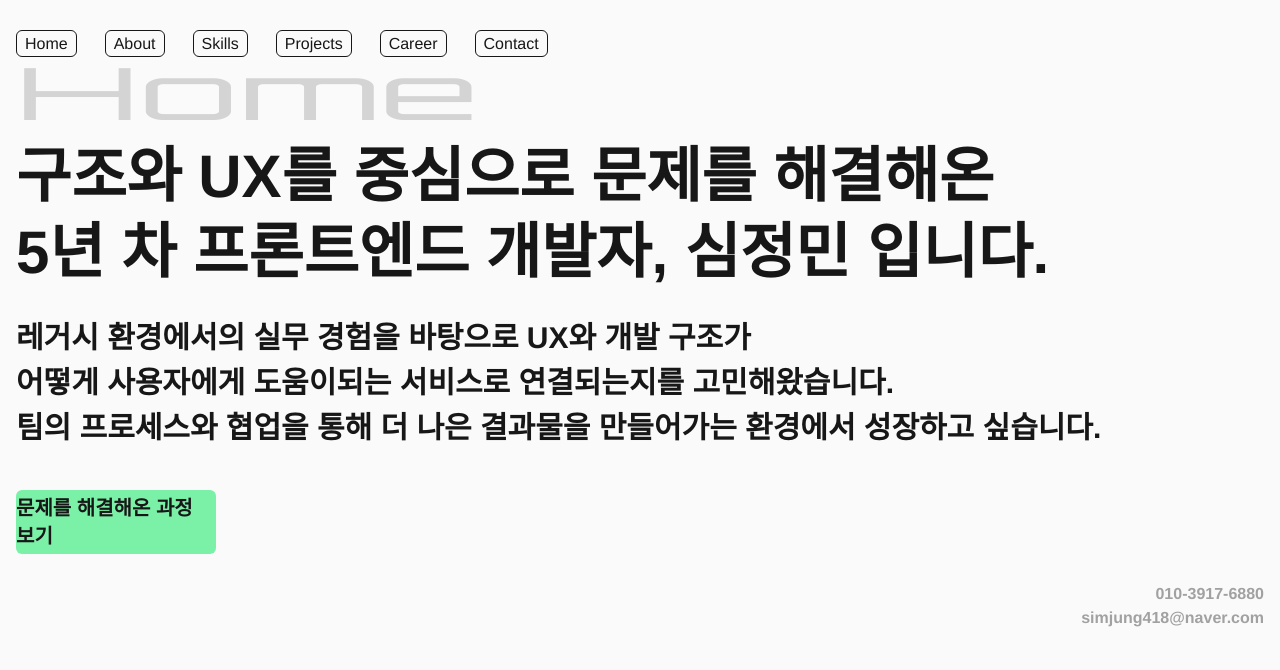
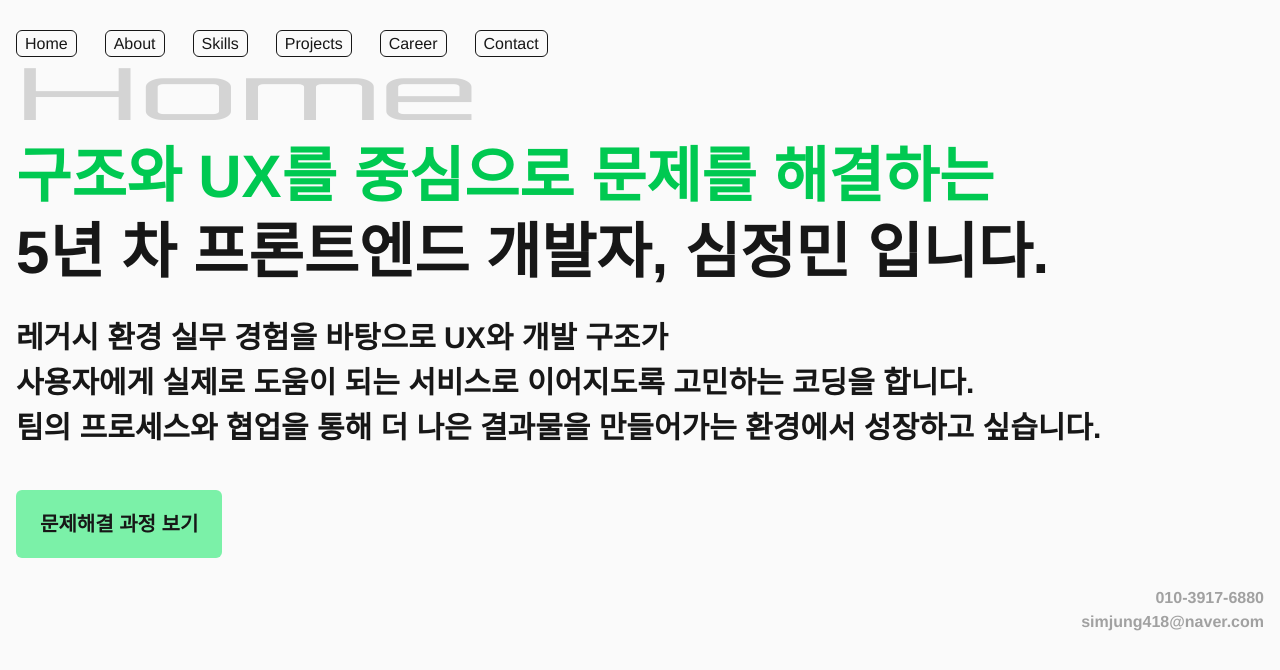
Before and after one commit to simjung418/portfolio-2025, a Next.js app: page / in a window 1280 px wide. Shown: the top 670 px of the page. Built offline with nearby package versions, Linux system fonts and the light colour scheme.

Commit message:
docs: Hero 텍스트 최종

```diff
--- a/app/page.tsx
+++ b/app/page.tsx
@@ -10,13 +10,13 @@ export default function Home() {
   return (
     <>
       <ClientTitleSetter pageTitle="Home" />
-      <h2>구조와 UX를 중심으로 문제를 해결해온</h2>
+      <h2 className="text-green-500">구조와 UX를 중심으로 문제를 해결하는</h2>
       <h2>5년 차 프론트엔드 개발자, 심정민 입니다.</h2>
-      <p className="mt-4 font-semibold sm:mt-8 sm:text-3xl text-md sm:leading-normal">레거시 환경에서의 실무 경험을 바탕으로 UX와 개발 구조가</p>
-      <p className="font-semibold sm:text-3xl text-md sm:leading-normal">어떻게 사용자에게 도움이되는 서비스로 연결되는지를 고민해왔습니다.</p>
+      <p className="mt-4 font-semibold sm:mt-8 sm:text-3xl text-md sm:leading-normal">레거시 환경 실무 경험을 바탕으로 UX와 개발 구조가</p>
+      <p className="font-semibold sm:text-3xl text-md sm:leading-normal">사용자에게 실제로 <strong className="font-black">도움이 되는 서비스로 이어지도록</strong> 고민하는 코딩을 합니다.</p>
       <p className="font-semibold sm:text-3xl text-md sm:leading-normal">팀의 프로세스와 협업을 통해 더 나은 결과물을 만들어가는 환경에서 성장하고 싶습니다.</p>
-      <Link href="/career" className="flex items-center justify-center w-50 h-16 mt-10 text-xl font-semibold transition-colors bg-green-300 rounded-md hover:bg-green-400">
-        문제를 해결해온 과정 보기
+      <Link href="/career" className="inline-flex items-center justify-center px-6 py-5 mt-10 text-xl font-bold transition-colors bg-green-300 rounded-md hover:bg-green-400">
+        문제해결 과정 보기
       </Link>
     </>
   );
```
